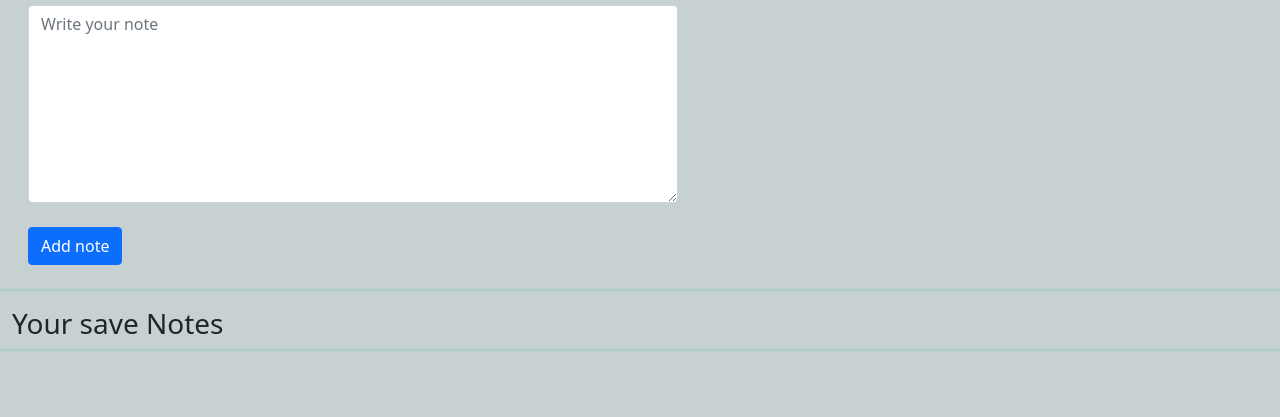
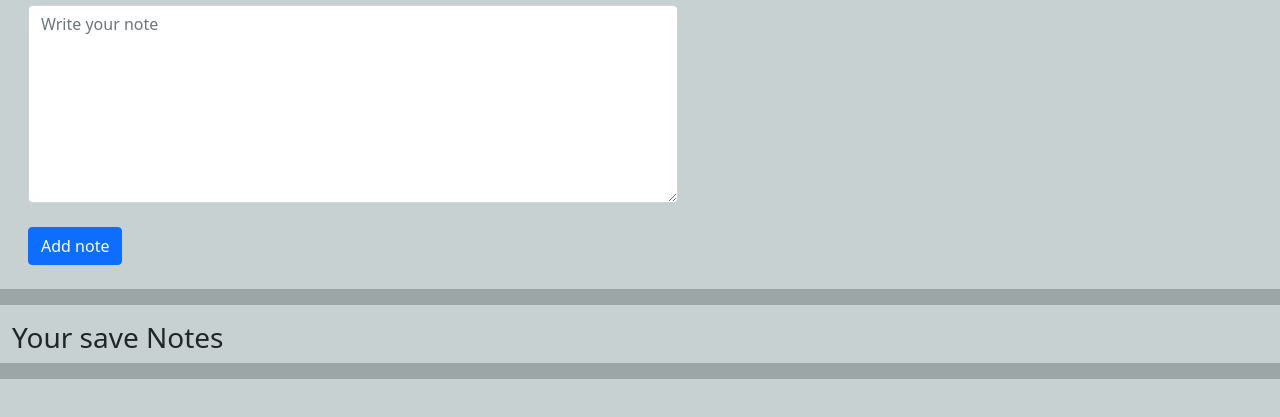
Before and after one commit to LalitKumar97/Mynotes, a plain HTML site: page index.html in a window 1280 px wide. Shown: the part 171-588 px from the top of the page. Drawn offline with nearby package versions, Linux system fonts and the light colour scheme.

Commit message:
Update index.html

```diff
--- a/index.html
+++ b/index.html
@@ -75,12 +75,10 @@
         </div>
          <!-- save note -->
         <hr
-          style="height: 2px; border-width: 0; color: rgba(52, 192, 173, 0.788)"
+        class="p-2 bg-dark"
         />
         <h3>Your save Notes</h3>
-        <hr
-          style="height: 2px; border-width: 0; color: rgba(52, 192, 173, 0.788)"
-        />
+        <hr class="p-2 bg-dark"/>
 
         <div id="notes" class="row container justify-content-center ">
 <!-- render notes -->
```
